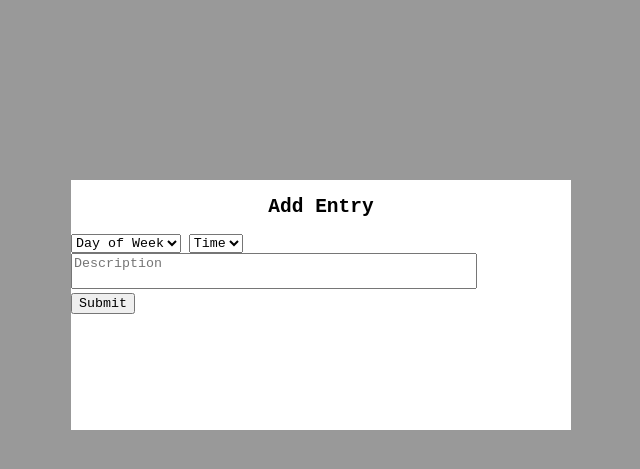
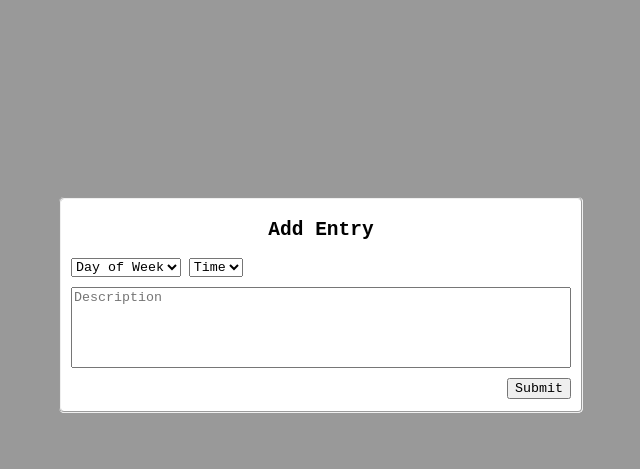
Before and after one commit to dennymin/weekly-planner, a plain HTML site: page index.html in a window 1280 px wide. Shown: the part 95-564 px from the top of the page, without its empty margins (319-959 px from the left). Drawn offline with Linux system fonts and the light colour scheme.

Commit message:
updated modal

```diff
--- a/index.html
+++ b/index.html
@@ -16,6 +16,7 @@
     </div>
     <div class="row centered tint position-fixed true-center">
       <form>
+        <fieldset>
           <h2 class="text-align-center">Add Entry</h2>
           <div class="options">
             <select>
@@ -32,10 +33,13 @@
               <option>Time</option>
             </select>
           </div>
+          <div class="justify-center">
           <textarea placeholder="Description"></textarea>
+          </div>
           <div>
-          <button>Submit</button>
+            <button class="float-right">Submit</button>
           </div>
+        </fieldset>
       </form>
     </div>
   </div>
--- a/styles.css
+++ b/styles.css
@@ -2,9 +2,10 @@
   font-family: monospace;
 }
 
-form {
+fieldset {
   background-color: white;
-  height: 250px;
+  border-radius: 5px;
+  height: 200px;
   width: 500px;
 }
 
@@ -31,6 +32,11 @@ div.position-fixed {
   justify-content: center;
 }
 
+.justify-center {
+  display: flex;
+  justify-content: center;
+}
+
 .justify-end {
   display: flex;
   justify-content: flex-end;
@@ -38,7 +44,10 @@ div.position-fixed {
 
 textarea {
   resize: none;
-  width: 80%;
+  width: 100%;
+  height: 75px;
+  margin-top: 10px;
+  margin-bottom: 10px;
 }
 
 .button {
@@ -68,3 +77,7 @@ textarea {
 .text-align-center {
   text-align: center;
 }
+
+.float-right {
+  float: right;
+}
```
Lines whose indentation alone changed are shown as unchanged.
